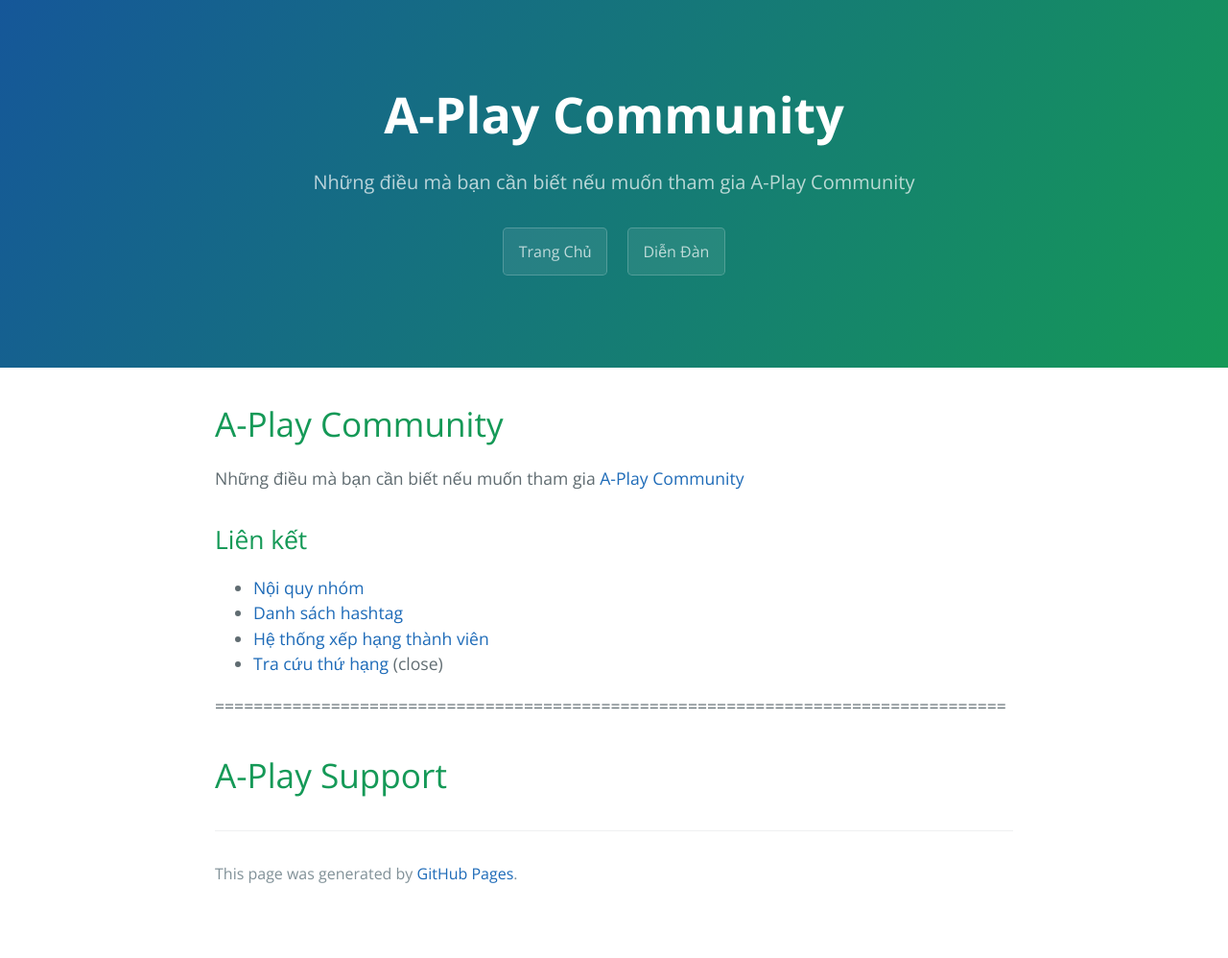
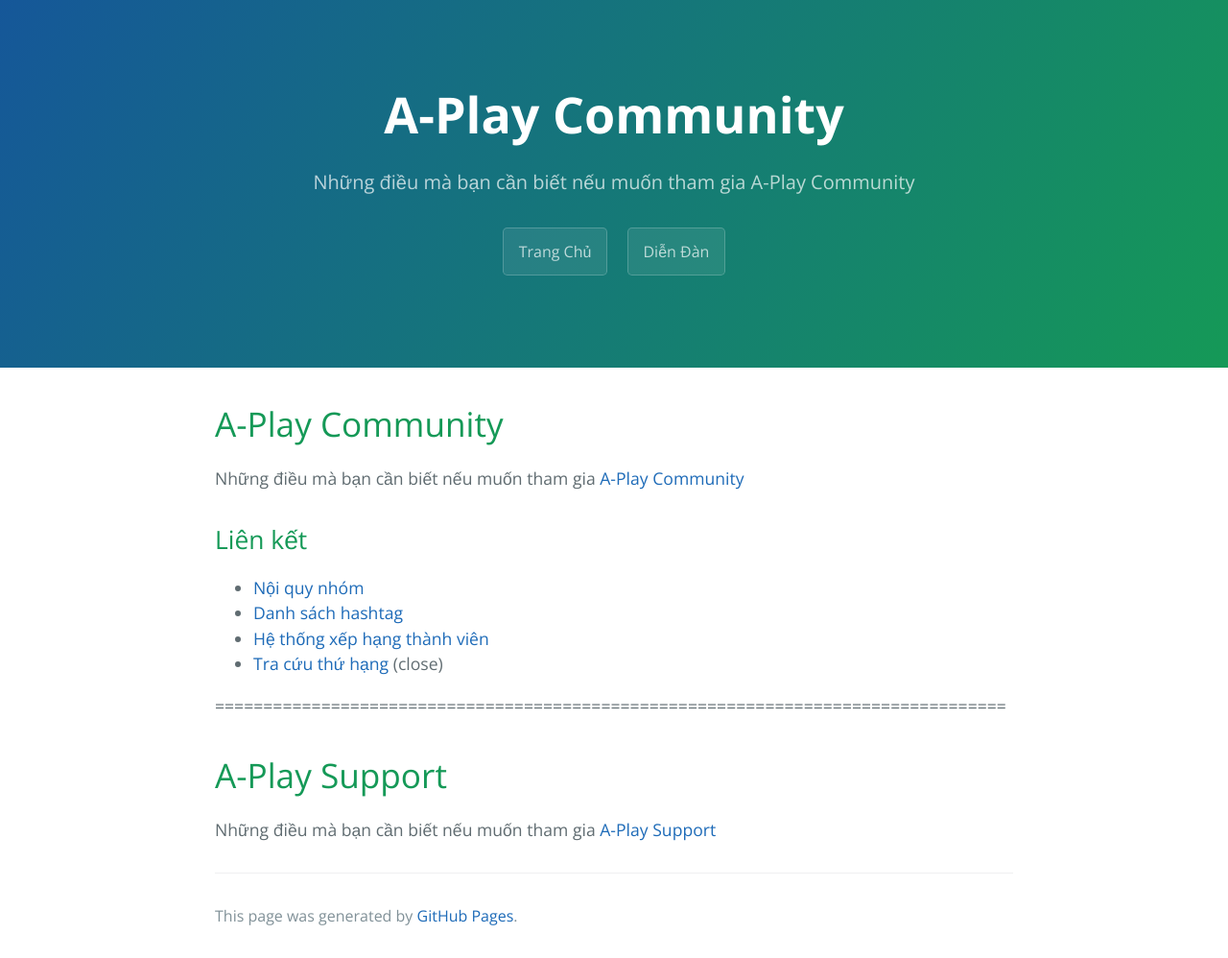
Before and after one commit to huuvinhvn/aplay, a Jekyll site: the page built from index.md, in a window 1280 px wide. Shown: the whole page at 96% size. Built offline with Jekyll 4.4.1, drawn with Linux system fonts in a browser that asks for light colours; our own code applies the rules of GitHub Pages for plain Markdown files; before the commit the page ends 954 px from its top, so only the background shows below that.

Commit message:
Update index.md

```diff
--- a/index.md
+++ b/index.md
@@ -11,3 +11,5 @@ Những điều mà bạn cần biết nếu muốn tham gia [A-Play Community](
 
 ==================================================================================
 # A-Play Support
+
+Những điều mà bạn cần biết nếu muốn tham gia [A-Play Support](https://facebook.com/groups/aplay.support)
```
